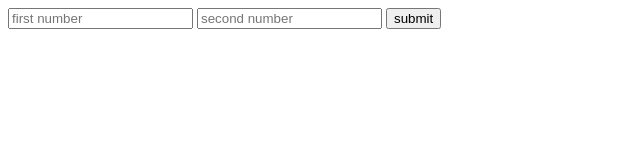
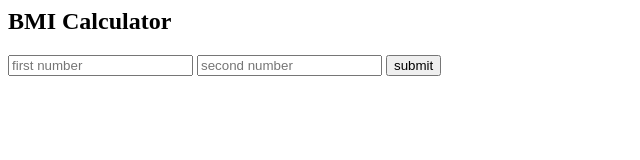
Before and after one commit to rakeshkartikecse/calc, a website: page bmiCalculator.html in a window 1280 px wide. Shown: the whole page, without its empty margins (0-640 px from the left). Drawn offline with Linux system fonts and the light colour scheme.

Commit message:
bmiCalculator

```diff
--- a/bmiCalculator.html
+++ b/bmiCalculator.html
@@ -2,7 +2,7 @@
 <head>
     <title>BMICalculator</title>
 </head>
-
+<h2>BMI Calculator</h2>
 <form action="/" method="POST">
     <input type="number" name="num1" placeholder="first number">
     <input type="number" name="num2" placeholder="second number">
```
